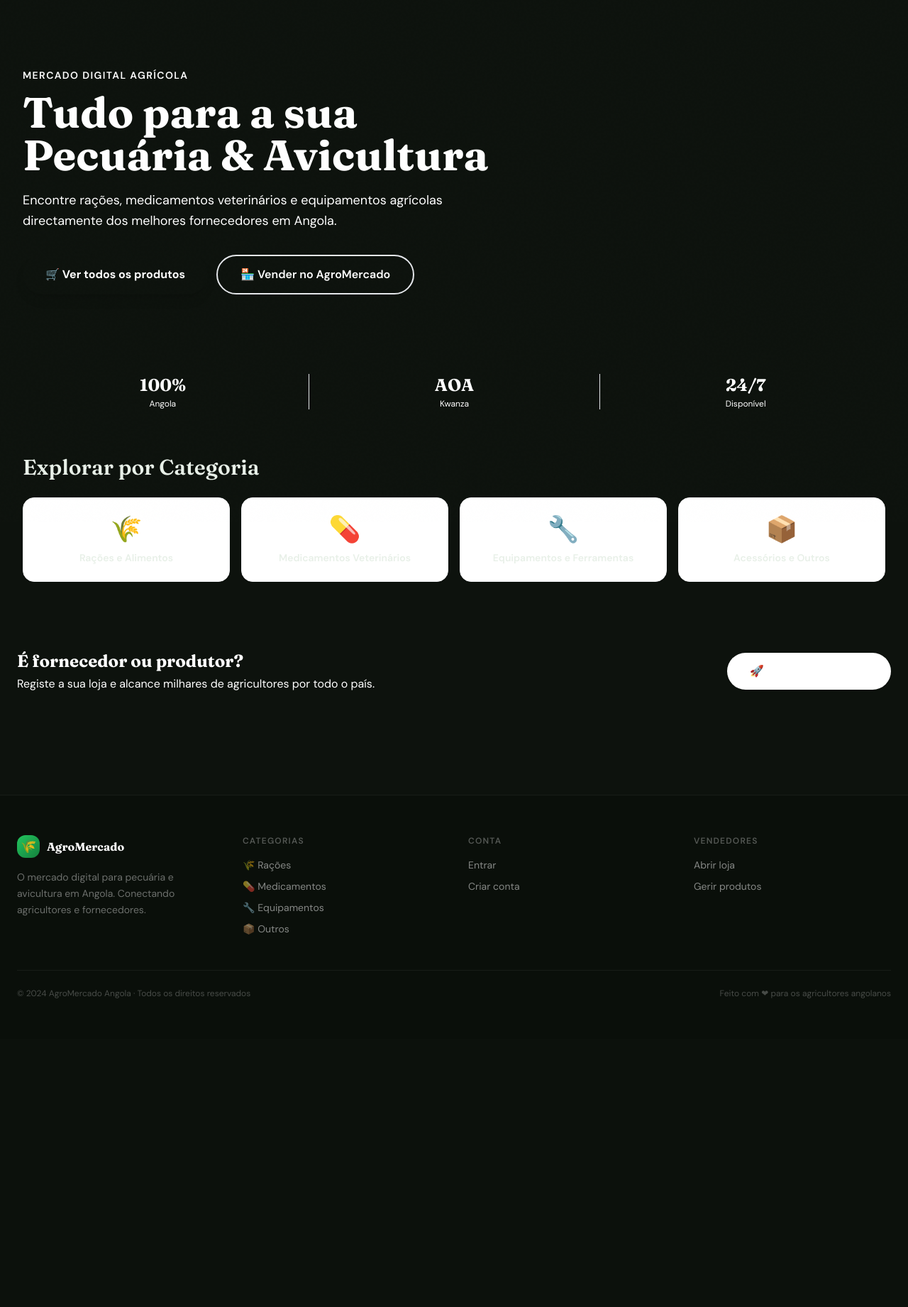
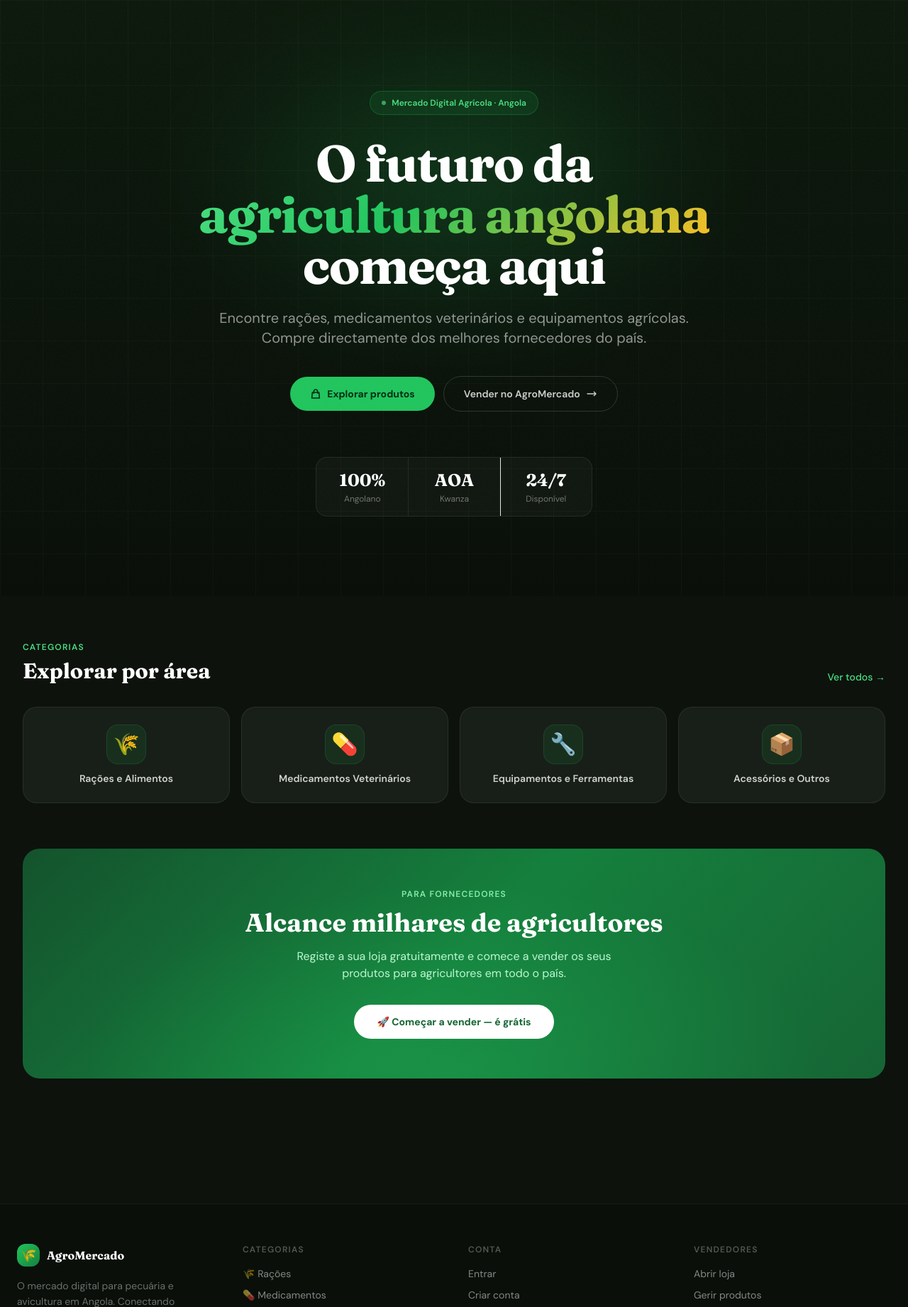
Before and after one commit to kikanegaspar-ui/passafacil, a Flask app: page / in a window 1280 px wide. Shown: the part 65-1907 px from the top of the page at 71% size. Before the commit the page ends 1472 px from the top, so only its background shows below. Run offline with Flask 3, Linux system fonts and the light colour scheme; data comes from the database, SQL or seed files in the repository; data that the repository does not hold is empty; some libraries are stand-ins or nearby versions.

Commit message:
Update index.html

```diff
--- a/app/templates/buyer/index.html
+++ b/app/templates/buyer/index.html
@@ -1,69 +1,91 @@
 {% extends "base.html" %}
-
-{% block title %}AgroMercado Angola — Pecuária e Avicultura{% endblock %}
+{% block title %}AgroMercado — O Mercado Agrícola de Angola{% endblock %}
 
 {% block content %}
 
 <!-- ===== HERO ===== -->
-<section class="hero-texture bg-gradient-to-br from-forest-700 via-forest-600 to-forest-800 text-white">
-  <div class="max-w-7xl mx-auto px-4 sm:px-6 lg:px-8 py-16 sm:py-24">
-    <div class="max-w-2xl">
-      <p class="text-harvest-400 font-semibold text-sm uppercase tracking-widest mb-3">
-        Mercado Digital Agrícola
-      </p>
-      <h1 class="font-display text-4xl sm:text-5xl lg:text-6xl font-bold leading-tight mb-5">
-        Tudo para a sua<br/>
-        <span class="text-harvest-400">Pecuária</span> &
-        <span class="text-harvest-400">Avicultura</span>
-      </h1>
-      <p class="text-forest-200 text-lg mb-8 leading-relaxed">
-        Encontre rações, medicamentos veterinários e equipamentos agrícolas directamente dos melhores fornecedores em Angola.
-      </p>
-      <div class="flex flex-col sm:flex-row gap-3">
-        <a href="{{ url_for('buyer.products') }}"
-           class="inline-flex items-center justify-center gap-2 bg-harvest-500 hover:bg-harvest-400 text-forest-900 font-bold px-8 py-3.5 rounded-full transition-all hover:scale-105 shadow-lg">
-          🛒 Ver todos os produtos
+<section class="relative overflow-hidden" style="background:linear-gradient(180deg,#0d1a0d 0%,#0a0f0a 100%);">
+
+  <!-- Background glow -->
+  <div class="absolute inset-0 pointer-events-none">
+    <div class="absolute top-0 left-1/2 -translate-x-1/2 w-[800px] h-[500px] rounded-full opacity-20"
+         style="background:radial-gradient(ellipse,#22c55e 0%,transparent 70%);filter:blur(60px);"></div>
+  </div>
+
+  <!-- Grid pattern -->
+  <div class="absolute inset-0 pointer-events-none opacity-[0.03]"
+       style="background-image:linear-gradient(rgba(255,255,255,.8) 1px,transparent 1px),linear-gradient(90deg,rgba(255,255,255,.8) 1px,transparent 1px);background-size:60px 60px;"></div>
+
+  <div class="relative max-w-7xl mx-auto px-4 sm:px-6 lg:px-8 pt-24 pb-20 sm:pt-32 sm:pb-28 text-center">
+
+    <!-- Badge -->
+    <div class="inline-flex items-center gap-2 px-4 py-2 rounded-full text-xs font-semibold mb-8"
+         style="background:rgba(34,197,94,0.1);border:1px solid rgba(34,197,94,0.25);color:#4ade80;">
+      <span class="w-1.5 h-1.5 rounded-full bg-green-400 animate-pulse"></span>
+      Mercado Digital Agrícola · Angola
+    </div>
+
+    <h1 class="font-display text-5xl sm:text-6xl lg:text-7xl font-bold text-white leading-[1.05] mb-6 tracking-tight">
+      O futuro da<br/>
+      <span class="gradient-text">agricultura angolana</span><br/>
+      começa aqui
+    </h1>
+
+    <p class="text-lg sm:text-xl max-w-2xl mx-auto mb-10 leading-relaxed" style="color:rgba(255,255,255,.55);">
+      Encontre rações, medicamentos veterinários e equipamentos agrícolas. Compre directamente dos melhores fornecedores do país.
+    </p>
+
+    <div class="flex flex-col sm:flex-row items-center justify-center gap-3 mb-16">
+      <a href="{{ url_for('buyer.products') }}" class="btn-primary inline-flex items-center gap-2 px-7 py-3.5 text-sm">
+        <svg class="w-4 h-4" fill="none" stroke="currentColor" viewBox="0 0 24 24"><path stroke-linecap="round" stroke-linejoin="round" stroke-width="2.5" d="M16 11V7a4 4 0 00-8 0v4M5 9h14l1 12H4L5 9z"/></svg>
+        Explorar produtos
+      </a>
+      {% if not current_user.is_authenticated %}
+        <a href="{{ url_for('auth.register') }}" class="btn-outline inline-flex items-center gap-2 px-7 py-3.5 text-sm font-semibold">
+          Vender no AgroMercado
+          <svg class="w-4 h-4" fill="none" stroke="currentColor" viewBox="0 0 24 24"><path stroke-linecap="round" stroke-linejoin="round" stroke-width="2" d="M17 8l4 4m0 0l-4 4m4-4H3"/></svg>
         </a>
-        {% if not current_user.is_authenticated %}
-          <a href="{{ url_for('auth.register') }}?role=seller"
-             class="inline-flex items-center justify-center gap-2 border-2 border-forest-400 hover:border-harvest-400 hover:text-harvest-400 text-white font-semibold px-8 py-3.5 rounded-full transition-all">
-            🏪 Vender no AgroMercado
-          </a>
-        {% endif %}
+      {% endif %}
+    </div>
+
+    <!-- Stats -->
+    <div class="inline-grid grid-cols-3 divide-x rounded-2xl overflow-hidden" style="border:1px solid rgba(255,255,255,.08);background:rgba(255,255,255,.03);">
+      <div class="px-8 py-4 text-center">
+        <div class="stat-num text-2xl font-bold text-white mb-0.5">100%</div>
+        <div class="text-xs" style="color:rgba(255,255,255,.4);">Angolano</div>
+      </div>
+      <div class="px-8 py-4 text-center" style="border-color:rgba(255,255,255,.08);">
+        <div class="stat-num text-2xl font-bold text-white mb-0.5">AOA</div>
+        <div class="text-xs" style="color:rgba(255,255,255,.4);">Kwanza</div>
+      </div>
+      <div class="px-8 py-4 text-center">
+        <div class="stat-num text-2xl font-bold text-white mb-0.5">24/7</div>
+        <div class="text-xs" style="color:rgba(255,255,255,.4);">Disponível</div>
       </div>
     </div>
   </div>
 </section>
 
-<!-- ===== STATS STRIP ===== -->
-<div class="bg-forest-900 text-white">
-  <div class="max-w-7xl mx-auto px-4 sm:px-6 py-4 grid grid-cols-3 divide-x divide-forest-700 text-center">
-    <div class="px-4">
-      <div class="font-display text-2xl text-harvest-400 font-bold">100%</div>
-      <div class="text-xs text-forest-400 mt-0.5">Angola</div>
+<!-- ===== CATEGORIES ===== -->
+<section class="max-w-7xl mx-auto px-4 sm:px-6 lg:px-8 py-16">
+  <div class="flex items-end justify-between mb-8">
+    <div>
+      <p class="text-xs font-semibold uppercase tracking-widest mb-2" style="color:#4ade80;">Categorias</p>
+      <h2 class="font-display text-2xl sm:text-3xl font-bold text-white">Explorar por área</h2>
     </div>
-    <div class="px-4">
-      <div class="font-display text-2xl text-harvest-400 font-bold">AOA</div>
-      <div class="text-xs text-forest-400 mt-0.5">Kwanza</div>
-    </div>
-    <div class="px-4">
-      <div class="font-display text-2xl text-harvest-400 font-bold">24/7</div>
-      <div class="text-xs text-forest-400 mt-0.5">Disponível</div>
-    </div>
+    <a href="{{ url_for('buyer.products') }}" class="text-sm font-medium text-green-400 hover:text-green-300 transition-colors hidden sm:block">
+      Ver todos →
+    </a>
   </div>
-</div>
 
-<!-- ===== CATEGORIES ===== -->
-<section class="max-w-7xl mx-auto px-4 sm:px-6 lg:px-8 py-12">
-  <h2 class="font-display text-2xl sm:text-3xl text-forest-700 mb-6">Explorar por Categoria</h2>
   <div class="grid grid-cols-2 sm:grid-cols-4 gap-4">
     {% for cat in categories %}
-      <a href="{{ url_for('buyer.products', categoria=cat.slug) }}"
-         class="group flex flex-col items-center gap-3 bg-white hover:bg-forest-600 border border-gray-100 rounded-2xl p-6 shadow-sm transition-all hover:shadow-xl hover:-translate-y-1 cursor-pointer">
-        <span class="text-4xl group-hover:scale-110 transition-transform">{{ cat.icon }}</span>
-        <span class="text-sm font-semibold text-forest-700 group-hover:text-white text-center transition-colors leading-tight">
-          {{ cat.name }}
-        </span>
+      <a href="{{ url_for('buyer.products', categoria=cat.slug) }}" class="cat-card p-6 flex flex-col items-center gap-3 text-center group">
+        <div class="w-14 h-14 rounded-2xl flex items-center justify-center text-3xl transition-transform group-hover:scale-110"
+             style="background:rgba(34,197,94,0.1);border:1px solid rgba(34,197,94,0.15);">
+          {{ cat.icon }}
+        </div>
+        <span class="text-sm font-semibold text-white/80 group-hover:text-white transition-colors leading-tight">{{ cat.name }}</span>
       </a>
     {% endfor %}
   </div>
@@ -71,16 +93,16 @@
 
 <!-- ===== FEATURED PRODUCTS ===== -->
 {% if featured %}
-<section class="max-w-7xl mx-auto px-4 sm:px-6 lg:px-8 pb-16">
-  <div class="flex items-center justify-between mb-6">
-    <h2 class="font-display text-2xl sm:text-3xl text-forest-700">Produtos em Destaque</h2>
-    <a href="{{ url_for('buyer.products') }}"
-       class="text-sm font-semibold text-forest-600 hover:text-harvest-500 transition-colors">
-      Ver todos →
-    </a>
+<section class="max-w-7xl mx-auto px-4 sm:px-6 lg:px-8 pb-20">
+  <div class="flex items-end justify-between mb-8">
+    <div>
+      <p class="text-xs font-semibold uppercase tracking-widest mb-2" style="color:#4ade80;">Produtos</p>
+      <h2 class="font-display text-2xl sm:text-3xl font-bold text-white">Em destaque</h2>
+    </div>
+    <a href="{{ url_for('buyer.products') }}" class="text-sm font-medium text-green-400 hover:text-green-300 transition-colors">Ver todos →</a>
   </div>
 
-  <div class="grid grid-cols-2 sm:grid-cols-3 lg:grid-cols-4 gap-4 sm:gap-6">
+  <div class="grid grid-cols-2 sm:grid-cols-3 lg:grid-cols-4 gap-4 sm:gap-5">
     {% for product in featured %}
       {% include "buyer/_product_card.html" %}
     {% endfor %}
@@ -88,18 +110,27 @@
 </section>
 {% endif %}
 
-<!-- ===== CTA SELLER BANNER ===== -->
+<!-- ===== SELLER CTA ===== -->
 {% if not current_user.is_authenticated or current_user.is_buyer %}
-<section class="bg-earth-500 text-white">
-  <div class="max-w-7xl mx-auto px-4 sm:px-6 py-12 flex flex-col sm:flex-row items-center justify-between gap-6">
-    <div>
-      <h2 class="font-display text-2xl font-bold mb-1">É fornecedor ou produtor?</h2>
-      <p class="text-earth-100">Registe a sua loja e alcance milhares de agricultores por todo o país.</p>
+<section class="max-w-7xl mx-auto px-4 sm:px-6 lg:px-8 pb-20">
+  <div class="relative rounded-3xl overflow-hidden p-10 sm:p-14 text-center"
+       style="background:linear-gradient(135deg,#14532d 0%,#15803d 50%,#166534 100%);">
+    <!-- Glow -->
+    <div class="absolute inset-0 pointer-events-none"
+         style="background:radial-gradient(ellipse at 50% 100%,rgba(34,197,94,.3) 0%,transparent 60%);"></div>
+    <div class="relative">
+      <p class="text-xs font-semibold uppercase tracking-widest mb-3 text-green-300">Para Fornecedores</p>
+      <h2 class="font-display text-3xl sm:text-4xl font-bold text-white mb-4">
+        Alcance milhares de agricultores
+      </h2>
+      <p class="text-green-200 mb-8 max-w-md mx-auto">
+        Registe a sua loja gratuitamente e comece a vender os seus produtos para agricultores em todo o país.
+      </p>
+      <a href="{{ url_for('auth.register') }}"
+         class="inline-flex items-center gap-2 bg-white text-green-800 font-bold px-8 py-3.5 rounded-full transition-all hover:bg-green-50 hover:shadow-xl text-sm">
+        🚀 Começar a vender — é grátis
+      </a>
     </div>
-    <a href="{{ url_for('auth.register') }}"
-       class="flex-shrink-0 inline-flex items-center gap-2 bg-white text-earth-600 hover:bg-earth-50 font-bold px-8 py-3.5 rounded-full transition-all shadow">
-      🚀 Começar a vender
-    </a>
   </div>
 </section>
 {% endif %}
```
